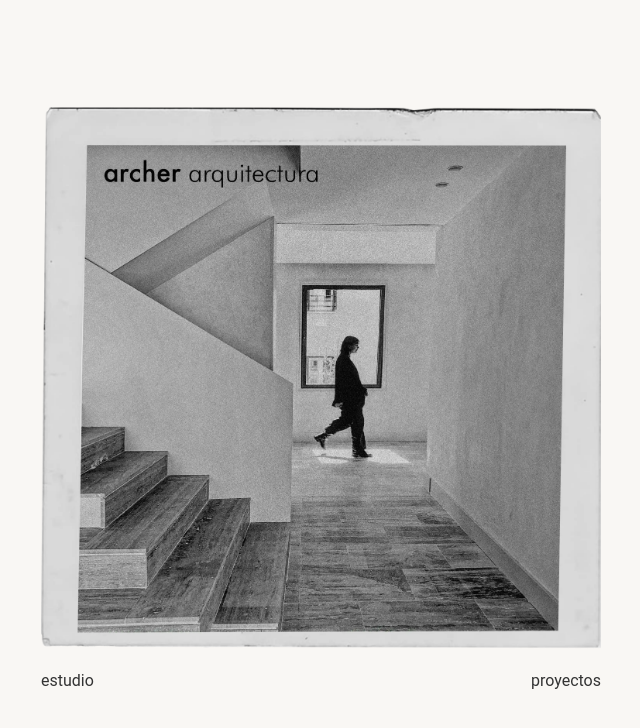
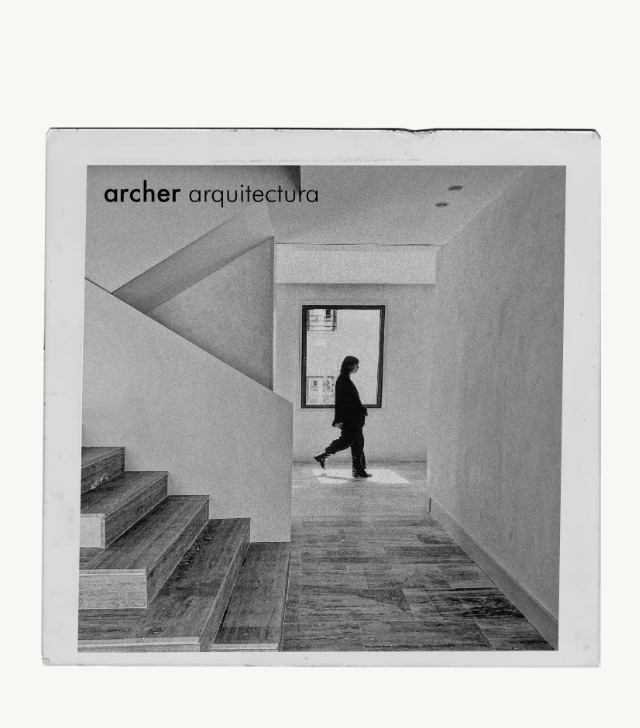
Before and after one commit to pelayotrives/archer-web, a Next.js app: page / in a window 1280 px wide. Shown: the top 728 px of the page, without its empty margins (319-959 px from the left). Built offline with nearby package versions, Linux system fonts and the light colour scheme.

Commit message:
fix: links deleted in home.

```diff
--- a/app/page.jsx
+++ b/app/page.jsx
@@ -16,6 +16,7 @@ export default function Home() {
       </Head>
       <main className="flex h-screen justify-center items-center bg-primary-background">
         <section className="flex flex-col w-full max-w-[600px] gap-sp4 m-auto px-sp5">
+          <Link href={"/projects"}>
             <div className="relative w-full max-w-[600px] m-auto">
               <Image
                 tabIndex="0"
@@ -28,14 +29,15 @@ export default function Home() {
                 alt="Imagen estilo polaroid antigua de una mujer en traje caminado por un pasillo a una distancia considerable"
               />
             </div>
-          <div className="flex flex-row justify-between font-roboto">
-            <Link legacyBehavior tabIndex="0" href={"/about-us"}>
+          </Link>
+          {/* <div className="flex flex-row justify-between font-roboto">
+            <Link className="text-small-paragraph" legacyBehavior tabIndex="0" href={"/about-us"}>
               <a aria-label="Acerca de nuestro estudio" className="primary-link">estudio</a>
             </Link>
-            <Link legacyBehavior tabIndex="0" href={"/projects"}>
+            <Link className="text-small-paragraph" legacyBehavior tabIndex="0" href={"/projects"}>
               <a aria-label="Ver proyectos de Archer Arquitectura" className="primary-link">proyectos</a>
             </Link>
-          </div>
+          </div> */}
         </section>
       </main>
     </>
```
Lines whose indentation alone changed are shown as unchanged.
